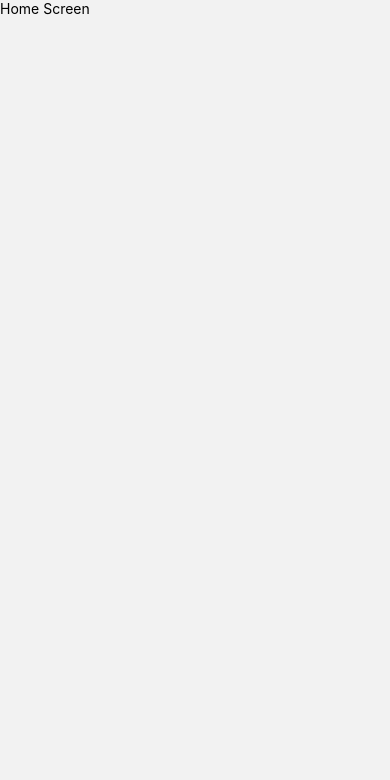
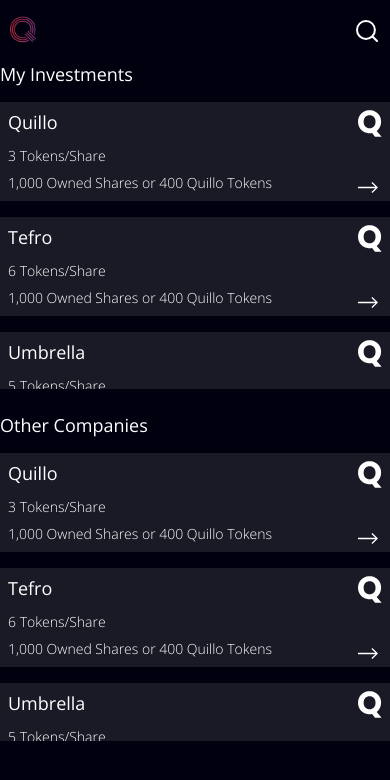
Before and after one commit to amschel99/Quillo, a React Native app in the folder src/quillo_frontend/: screen /home in a window 390 px wide. Shown: the top 780 px of the page. Built offline with nearby package versions, Linux system fonts and the light colour scheme.

Commit message:
fix, feat: Update babel.config.js and app.json, delete babel.config copy.js and shim.js, and add new icons and CompanyListView component to HomeScreen

```diff
--- a/src/quillo_frontend/app.json
+++ b/src/quillo_frontend/app.json
@@ -28,7 +28,7 @@
     "experiments": {
       "tsconfigPaths": false
     },
-    "plugins": ["expo-font", "react-native-v8"],
+    "plugins": ["expo-font"],
     "extra": {
       "eas": {
         "projectId": "b4bfc127-ad57-4967-a5af-ac0332abdd59"
--- a/src/quillo_frontend/assets/constants.ts
+++ b/src/quillo_frontend/assets/constants.ts
@@ -2,6 +2,7 @@ import { Dimensions } from "react-native";
 
 export enum colors {
   primary = "#00000F",
+  secondary = "rgba(248, 250, 252, 0.1)",
   text_primary = "#FFFFFF",
   text_secondary = "#7F7F7F",
   divider = "rgba(248, 250, 252, 0.1)",
--- a/src/quillo_frontend/assets/icons.tsx
+++ b/src/quillo_frontend/assets/icons.tsx
@@ -47,3 +47,23 @@ export const SearchIcon = ({
     </Svg>
   );
 };
+
+export const LetterQicon = ({
+  iconColor,
+  iconWidth,
+  iconHeight,
+}: iconProps): JSX.Element => {
+  return (
+    <Svg
+      width={iconWidth ?? 24}
+      height={iconHeight ?? 27}
+      viewBox="0 0 24 27"
+      fill="none"
+    >
+      <Path
+        d="M16.984 26.84L14.104 22.968C13.2507 23.1387 12.4187 23.224 11.608 23.224C9.496 23.224 7.55467 22.7333 5.784 21.752C4.03467 20.7707 2.63733 19.4053 1.592 17.656C0.568 15.8853 0.056 13.9013 0.056 11.704C0.056 9.50667 0.568 7.53333 1.592 5.784C2.63733 4.03467 4.03467 2.66933 5.784 1.688C7.55467 0.706666 9.496 0.216 11.608 0.216C13.72 0.216 15.6507 0.706666 17.4 1.688C19.1707 2.66933 20.5573 4.03467 21.56 5.784C22.584 7.53333 23.096 9.50667 23.096 11.704C23.096 13.624 22.7013 15.384 21.912 16.984C21.144 18.5627 20.0667 19.8747 18.68 20.92L23.608 26.84H16.984ZM5.656 11.704C5.656 13.688 6.18933 15.2773 7.256 16.472C8.344 17.6453 9.79467 18.232 11.608 18.232C13.4 18.232 14.8293 17.6347 15.896 16.44C16.984 15.2453 17.528 13.6667 17.528 11.704C17.528 9.72 16.984 8.14133 15.896 6.968C14.8293 5.77333 13.4 5.176 11.608 5.176C9.79467 5.176 8.344 5.76267 7.256 6.936C6.18933 8.10933 5.656 9.69867 5.656 11.704Z"
+        fill={iconColor ?? "white"}
+      />
+    </Svg>
+  );
+};
--- a/src/quillo_frontend/babel.config.js
+++ b/src/quillo_frontend/babel.config.js
@@ -1,6 +1,7 @@
 module.exports = function (api) {
   api.cache(true);
   return {
-    presets: ["module:metro-react-native-babel-preset"],
+    presets: ["babel-preset-expo"],
+    plugins: ["react-native-reanimated/plugin"],
   };
 };
--- /dev/null
+++ b/src/quillo_frontend/components/home/CompanyListView.tsx
@@ -0,0 +1,49 @@
+import React from "react";
+import { ScrollView, StyleSheet, Text, View } from "react-native";
+import { CompanyPreview } from "./CompanyPreview";
+import { SCREENHEIGH, textbold } from "../../assets/constants";
+
+export interface Company {
+  name: string;
+  token: number;
+  description: string;
+}
+export interface CompanyListViewProps {
+  listTitle: string;
+  companiesArray: Company[];
+}
+
+export const CompanyListView = ({
+  listTitle,
+  companiesArray,
+}: CompanyListViewProps): JSX.Element => {
+  return (
+    <View style={styles.container}>
+      <Text style={{ ...textbold, fontSize: 18 }}>{listTitle}</Text>
+      <ScrollView style={styles.companyListContainer}>
+        {companiesArray.map((company, index) => (
+          <View key={index} style={styles.company}>
+            <CompanyPreview company={company} />
+          </View>
+        ))}
+      </ScrollView>
+    </View>
+  );
+};
+
+const styles = StyleSheet.create({
+  container: {
+    display: "flex",
+    gap: 8,
+  },
+  companyListContainer: {
+    height: SCREENHEIGH * 0.35,
+    display: "flex",
+    flexDirection: "column",
+    paddingBottom: 20,
+    gap: 8,
+  },
+  company: {
+    marginVertical: 8,
+  },
+});
--- /dev/null
+++ b/src/quillo_frontend/components/home/CompanyPreview.tsx
@@ -0,0 +1,57 @@
+import React from "react";
+import { StyleSheet, Text, View, TouchableOpacity } from "react-native";
+import { Company } from "./CompanyListView";
+import { ArrowRightIcon, LetterQicon } from "../../assets/icons";
+import { textlight, textbold, colors } from "../../assets/constants";
+
+export interface CompanyListViewProps {
+  company: Company;
+}
+
+export const CompanyPreview = ({
+  company,
+}: CompanyListViewProps): JSX.Element => {
+  return (
+    <View style={styles.container}>
+      <View style={styles.leftSide}>
+        <Text style={{ ...textbold, fontSize: 18 }}>{company.name}</Text>
+        <View style={{ display: "flex", gap: 8 }}>
+          <Text style={{ ...textlight }}>
+            {company.token}
+            {" Tokens/Share"}
+          </Text>
+          <Text style={{ ...textlight }}>{company.description}</Text>
+        </View>
+      </View>
+      <View style={styles.rightSide}>
+        <TouchableOpacity>
+          <LetterQicon />
+        </TouchableOpacity>
+        <TouchableOpacity>
+          <ArrowRightIcon />
+        </TouchableOpacity>
+      </View>
+    </View>
+  );
+};
+
+const styles = StyleSheet.create({
+  container: {
+    height: 99,
+    padding: 8,
+    display: "flex",
+    flexDirection: "row",
+    backgroundColor: colors.secondary,
+    justifyContent: "space-between",
+  },
+  leftSide: {
+    display: "flex",
+    flexDirection: "column",
+    gap: 12,
+  },
+  rightSide: {
+    display: "flex",
+    flexDirection: "column",
+    justifyContent: "space-between",
+  },
+});
--- a/src/quillo_frontend/package.json
+++ b/src/quillo_frontend/package.json
@@ -34,7 +34,6 @@
     "react-native": "0.73.4",
     "react-native-calendar-picker": "^8.0.1",
     "react-native-gesture-handler": "~2.14.0",
-    "react-native-polyfill-globals": "^3.1.0",
     "react-native-reanimated": "~3.6.2",
     "react-native-safe-area-context": "4.8.2",
     "react-native-screens": "~3.29.0",
--- a/src/quillo_frontend/screens/HomeScreen.tsx
+++ b/src/quillo_frontend/screens/HomeScreen.tsx
@@ -1,13 +1,51 @@
 import React, { JSX } from "react";
-import { Text, View } from "react-native";
+import { View, StyleSheet } from "react-native";
 import { SafeAreaView } from "react-native-safe-area-context";
+import { AppHeader } from "../components/global/AppHeader";
+import { colors } from "../assets/constants";
+import { Company, CompanyListView } from "../components/home/CompanyListView";
+
+const companyListViewProps: Company[] = [
+  {
+    name: "Quillo",
+    token: 3,
+    description: "1,000 Owned Shares or 400 Quillo Tokens",
+  },
+  {
+    name: "Tefro",
+    token: 6,
+    description: "1,000 Owned Shares or 400 Quillo Tokens",
+  },
+  {
+    name: "Umbrella",
+    token: 5,
+    description: "1,000 Owned Shares or 400 Quillo Tokens",
+  },
+];
 
 export default function HomeScreen(): JSX.Element {
   return (
-    <SafeAreaView>
+    <SafeAreaView style={styles.screenContainer}>
       <View>
-        <Text>Home Screen</Text>
+        <AppHeader renderSearch={true} />
+        <CompanyListView
+          companiesArray={companyListViewProps}
+          listTitle="My Investments"
+        />
       </View>
+      <CompanyListView
+        companiesArray={companyListViewProps}
+        listTitle="Other Companies"
+      />
     </SafeAreaView>
   );
 }
+
+const styles = StyleSheet.create({
+  screenContainer: {
+    flex: 1,
+    backgroundColor: colors.primary,
+    display: "flex",
+    gap: 24,
+  },
+});
```
Also changed, not shown: src/quillo_frontend/babel.config copy.js (deleted, +0 -7 lines), src/quillo_frontend/shim.js (deleted, +0 -15 lines), src/quillo_frontend/tsconfig.json (+4 -19 lines), 1 other file (tests, documents, lock files or other folders).
